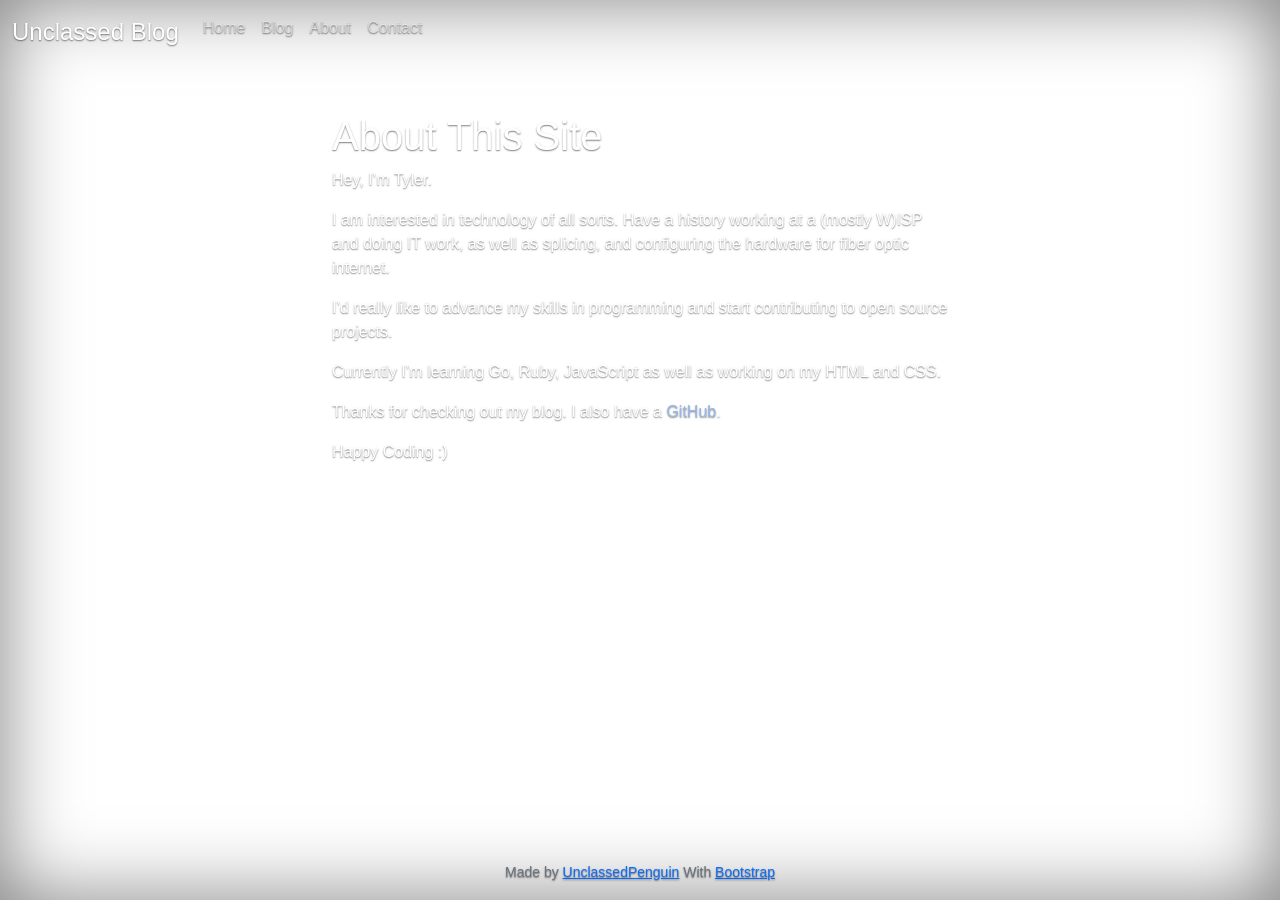
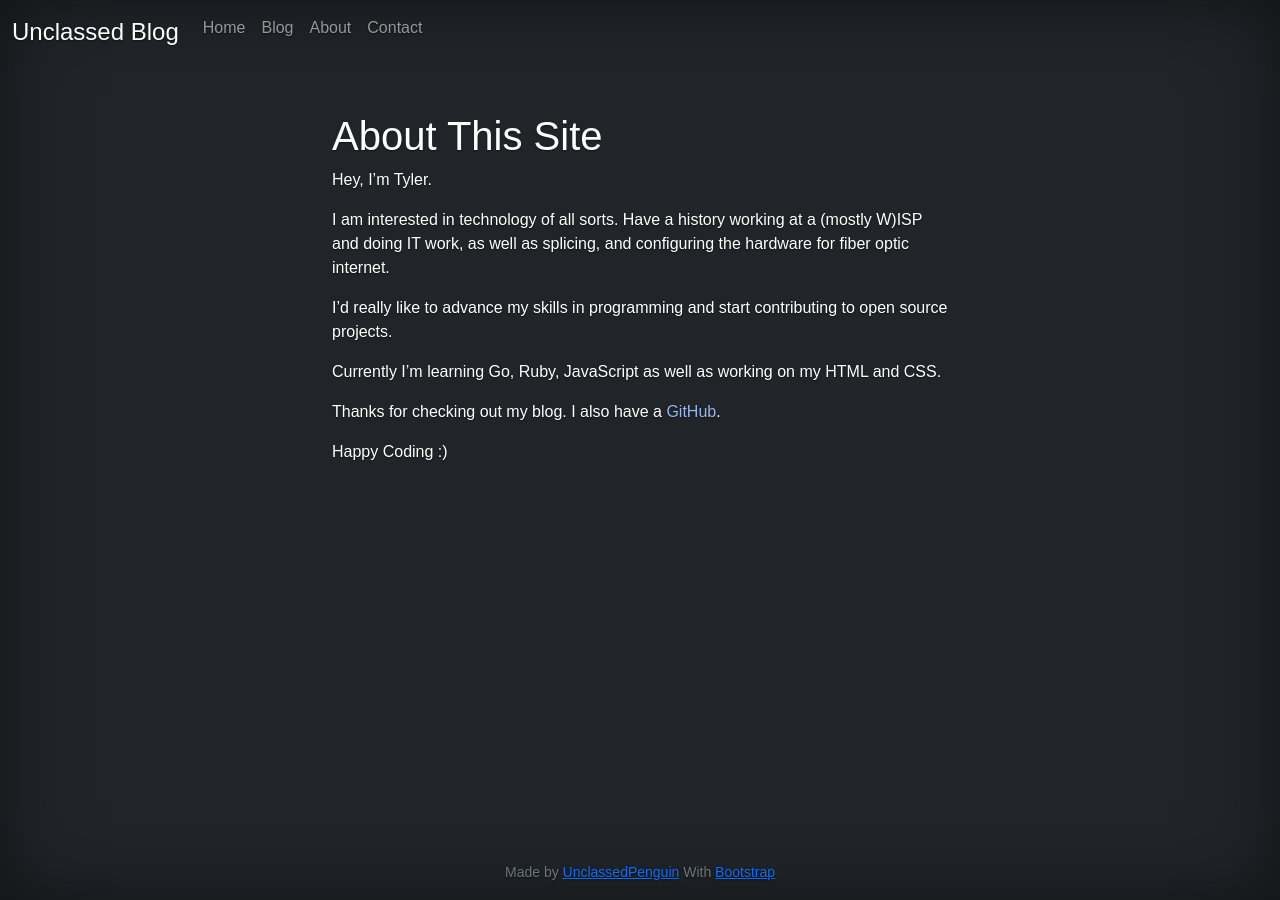
Before and after one commit to UnclassedPenguin/jekyllsite, a Jekyll site: the page built from about.md, in a window 1280 px wide. Built offline with Jekyll 4.4.1, drawn with Linux system fonts in a browser that asks for light colours.

Commit message:
fix background

```diff
--- a/_layouts/default.html
+++ b/_layouts/default.html
@@ -13,7 +13,7 @@
 
   <body class="bg-dark d-flex flex-column h-100">
 	<header>
-		<nav class="navbar navbar-expand-md navbar-dark bg-dark" aria-label="">
+		<nav class="navbar navbar-expand-md navbar-dark" aria-label="">
 			<div class="container-fluid">
 				<a class="navbar-brand" href="{{site.url}}">{{ site.name }}</a>
 			  <button class="navbar-toggler collapsed" type="button" data-bs-toggle="collapse" data-bs-target="#navbarsExample01" aria-controls="navbarsExample01" aria-expanded="false" aria-label="Toggle navigation">
@@ -38,12 +38,12 @@
 		  </nav>
 	  </header>
 
-	  <main class="flex-shrink-0 bg-dark text-white pt-4">
+	  <main class="flex-shrink-0 text-white pt-4">
 		<div class="container-fluid">
 			{{content}}
 		</div>
 	</main>
-	<footer class="footer mt-auto py-3 bg-dark text-center">
+	<footer class="footer mt-auto py-3 text-center">
 		  <span class="text-muted"><small>Made by <a href="https://github.com/unclassedpenguin">UnclassedPenguin</a> With <a href="https://getbootstrap.com">Bootstrap</a></small></span>
 	</footer>
 
--- a/assets/css/styles.scss
+++ b/assets/css/styles.scss
@@ -2,9 +2,6 @@
 ---
 @import "main";
 
-.bg-dark {
-  background-color: transparent !important;
-}
 
 body {
 	font-family: arial;
```
